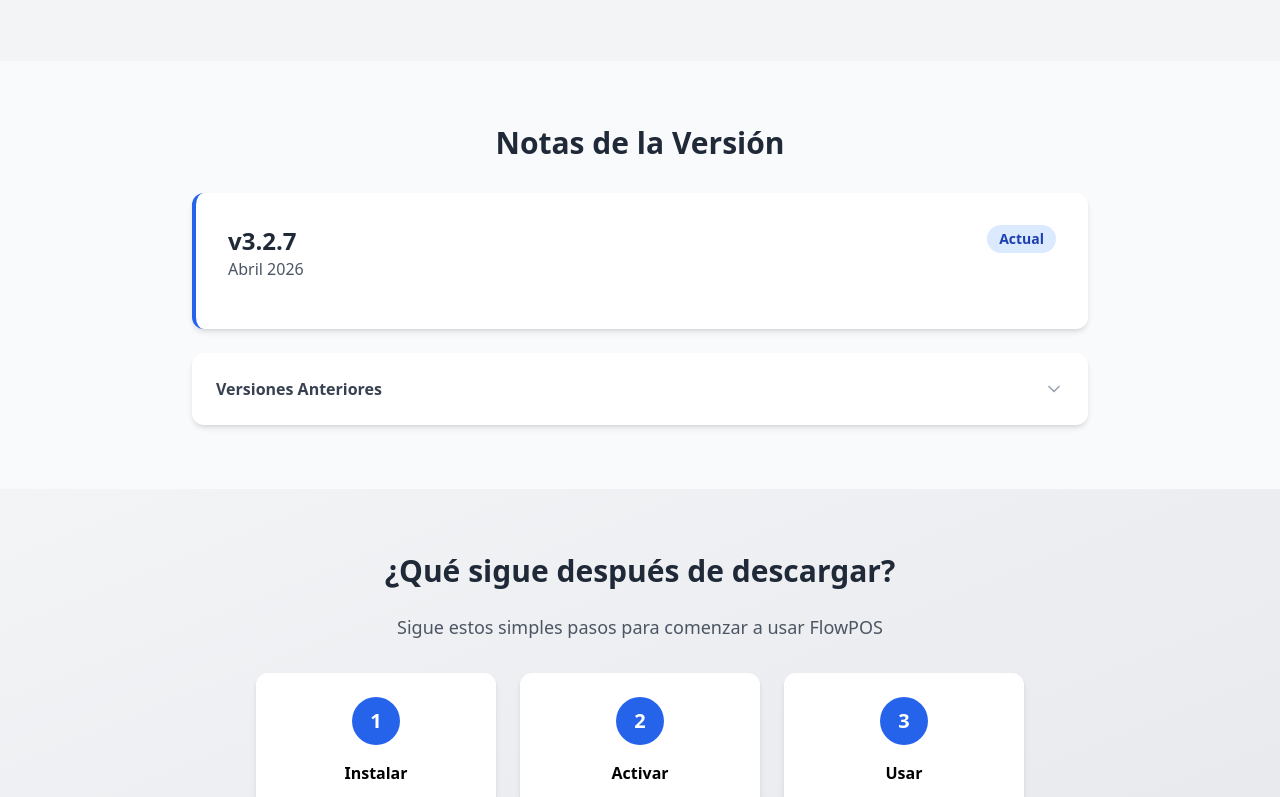
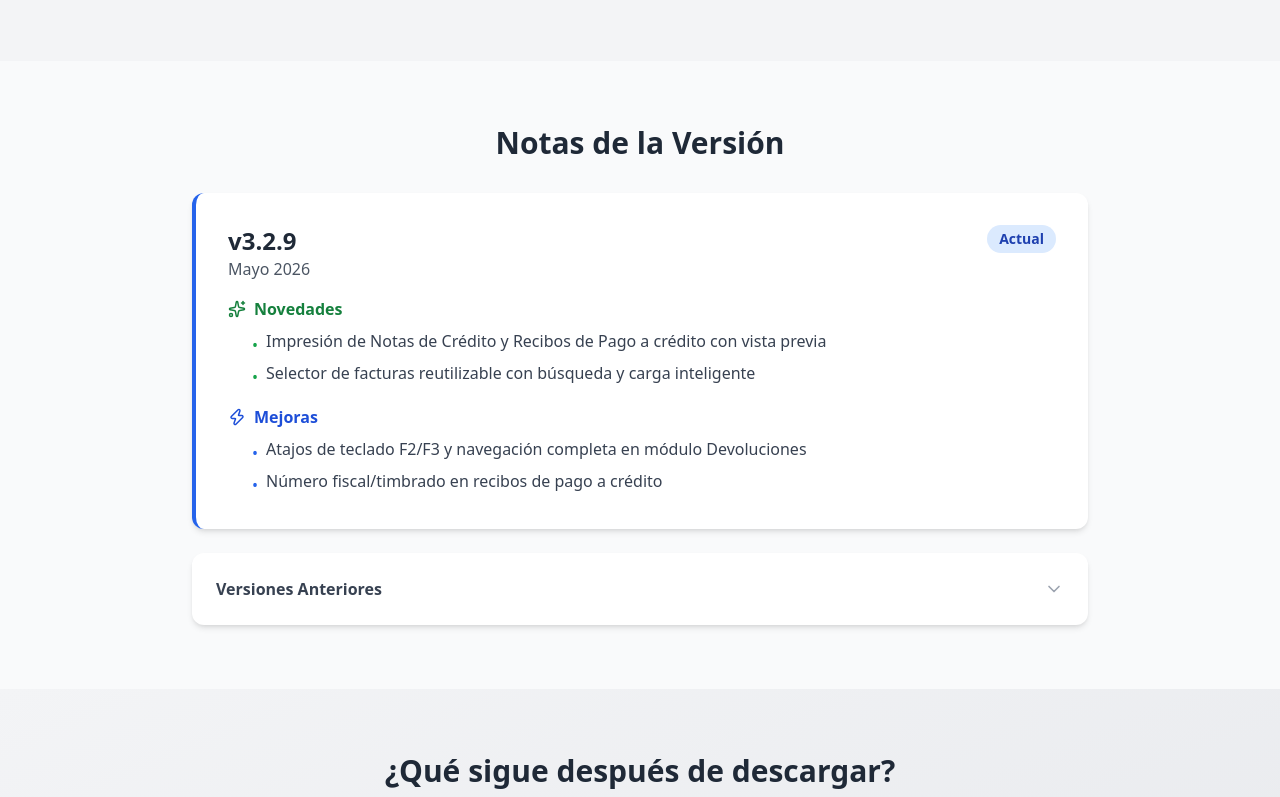
Before and after one commit to avaldezdev/flowpos-website, a plain HTML site: page descargas.html in a window 1280 px wide. Shown: the part 1841-2638 px from the top of the page. Drawn offline with nearby package versions, Linux system fonts and the light colour scheme.

Commit message:
release: FlowPOS v3.2.9

```diff
--- a/descargas.html
+++ b/descargas.html
@@ -260,13 +260,44 @@
                     <div class="bg-white p-8 rounded-xl shadow-md border-l-4 border-blue-600">
                         <div class="flex justify-between items-start mb-4">
                             <div>
-                                <h3 class="text-2xl font-semibold text-gray-800">v3.2.7</h3>
-                                <p class="text-gray-600">Abril 2026</p>
+                                <h3 class="text-2xl font-semibold text-gray-800">v3.2.9</h3>
+                                <p class="text-gray-600">Mayo 2026</p>
                             </div>
                             <span class="bg-blue-100 text-blue-800 px-3 py-1 rounded-full text-sm font-semibold">Actual</span>
                         </div>
                         <div class="space-y-4">
-
+                        <div>
+                            <h4 class="font-semibold text-green-700 mb-2 flex items-center space-x-2">
+                                <i data-lucide="sparkles" width="18" height="18"></i>
+                                <span>Novedades</span>
+                            </h4>
+                            <ul class="space-y-1 text-gray-700 ml-6">
+                                <li class="flex items-start space-x-2">
+                                    <span class="text-green-600 mt-1">•</span>
+                                    <span>Impresión de Notas de Crédito y Recibos de Pago a crédito con vista previa</span>
+                                </li>
+                                <li class="flex items-start space-x-2">
+                                    <span class="text-green-600 mt-1">•</span>
+                                    <span>Selector de facturas reutilizable con búsqueda y carga inteligente</span>
+                                </li>
+                            </ul>
+                        </div>
+                        <div>
+                            <h4 class="font-semibold text-blue-700 mb-2 flex items-center space-x-2">
+                                <i data-lucide="zap" width="18" height="18"></i>
+                                <span>Mejoras</span>
+                            </h4>
+                            <ul class="space-y-1 text-gray-700 ml-6">
+                                <li class="flex items-start space-x-2">
+                                    <span class="text-blue-600 mt-1">•</span>
+                                    <span>Atajos de teclado F2/F3 y navegación completa en módulo Devoluciones</span>
+                                </li>
+                                <li class="flex items-start space-x-2">
+                                    <span class="text-blue-600 mt-1">•</span>
+                                    <span>Número fiscal/timbrado en recibos de pago a crédito</span>
+                                </li>
+                            </ul>
+                        </div>
                         </div>
                     </div>
                     <!-- FLOWPOS:RELEASE:CURRENT:END -->
@@ -279,6 +310,12 @@
                         </summary>
                         <div class="p-6 pt-0 space-y-6 border-t">
                             <!-- FLOWPOS:RELEASE:HISTORY:START -->
+                            <div class="border-l-4 border-gray-300 pl-4">
+                                <h3 class="text-lg font-semibold text-gray-800">v3.2.7</h3>
+                                <p class="text-sm text-gray-600 mb-2">Abril 2026</p>
+                                <ul class="text-sm text-gray-700 space-y-1">
+                                </ul>
+                            </div>
                             <div class="border-l-4 border-gray-300 pl-4">
                                 <h3 class="text-lg font-semibold text-gray-800">v3.2.6</h3>
                                 <p class="text-sm text-gray-600 mb-2">Abril 2026</p>
--- a/js/config.js
+++ b/js/config.js
@@ -14,8 +14,8 @@ window.FLOWPOS_CONFIG = {
   // CONFIGURACIÓN PRINCIPAL - Solo cambiar aquí para nuevas versiones
   // ============================================================================
 
-  version: '3.2.7',
-  releaseDate: '2026-04-30',
+  version: '3.2.9',
+  releaseDate: '2026-05-28',
 
   // ============================================================================
   // REPOSITORIO
```
